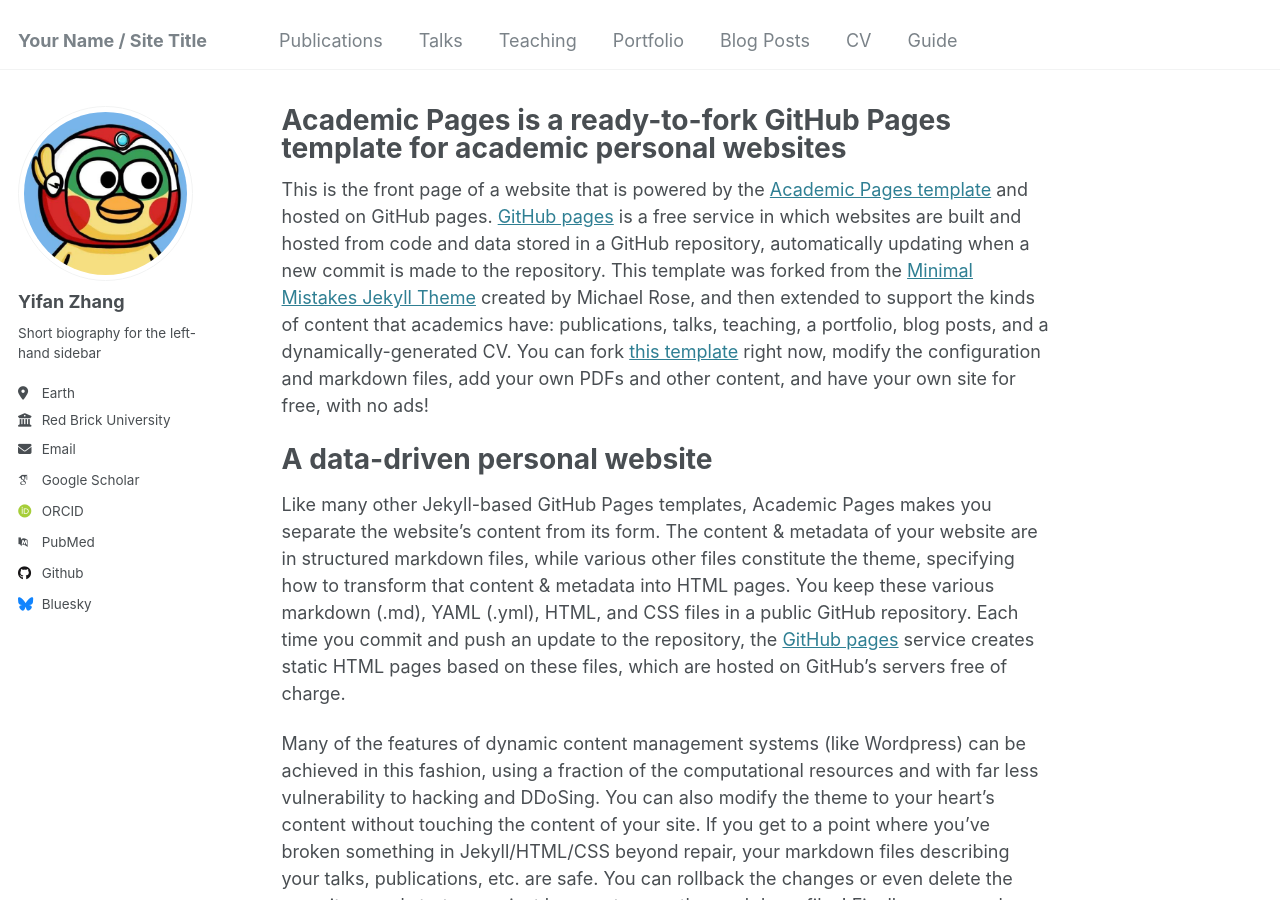
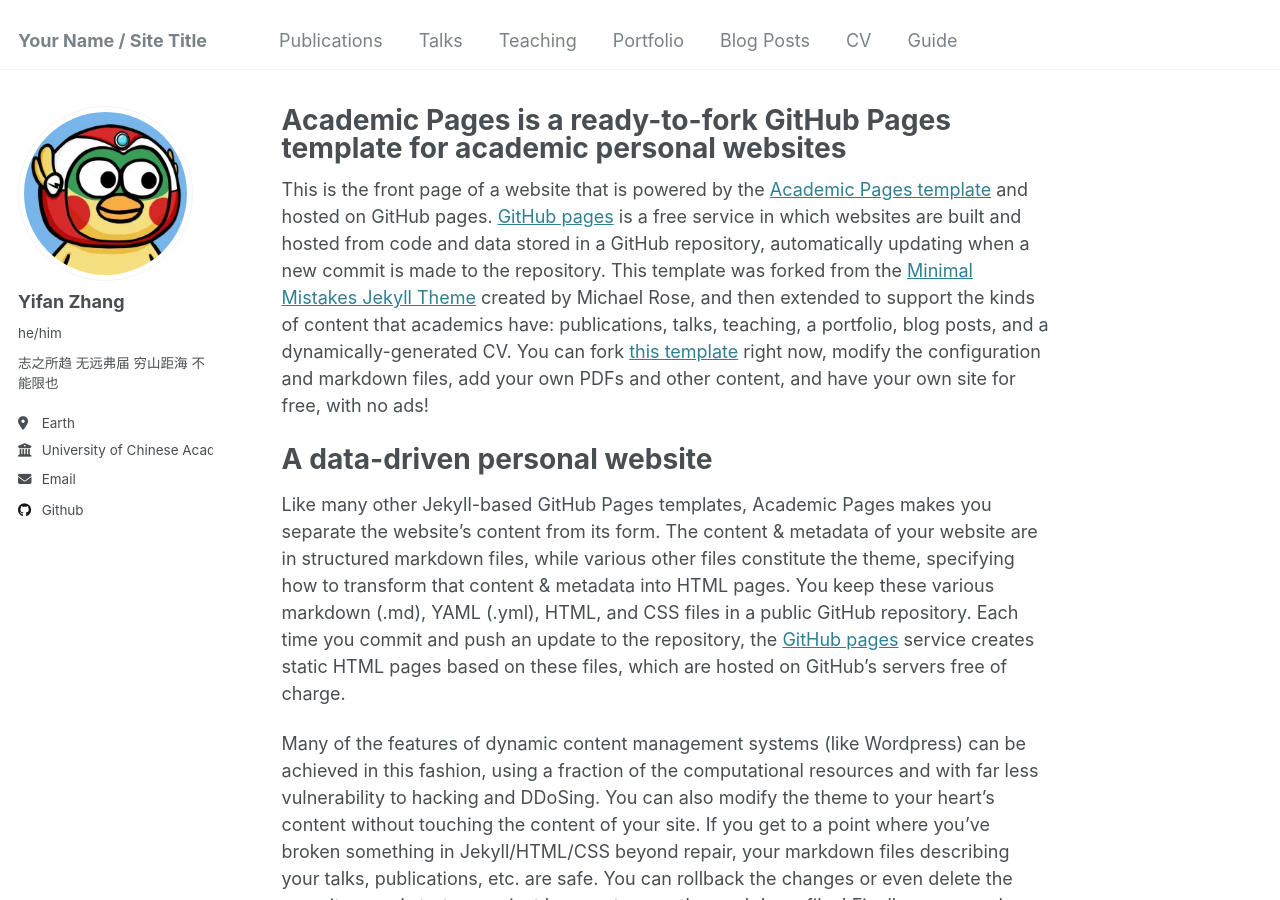
Before and after one commit to yf8578/yf8578.github.io, a Jekyll site: the page built from _pages/about.md, in a window 1280 px wide and 900 px high. Built offline with Jekyll 4.4.1, drawn with Linux system fonts in a browser that asks for light colours; some web fonts are replaced.

Commit message:
基础信息

```diff
--- a/_config.yml
+++ b/_config.yml
@@ -23,20 +23,20 @@
   # Biographic information
   avatar: "kaixinkun.png"
   name: "Yifan Zhang"
-  pronouns: # example: "she/her"
-  bio: "Short biography for the left-hand sidebar"
+  pronouns: "he/him" # example: "she/her"
+  bio: "志之所趋 无远弗届 穷山距海 不能限也"
   location: "Earth"
-  employer: "Red Brick University"
+  employer: "University of Chinese Academy of Sciences"
   uri: # URL
-  email: "none@example.org"
+  email: "zgangyf129@gmail.com"
 
   # Academic websites
   arxiv: # URL - Update with the correct link to your profile
-  googlescholar: "https://scholar.google.com/citations?user=PS_CX0AAAAAJ"
+  googlescholar: #"https://scholar.google.com/citations?user=PS_CX0AAAAAJ"
   impactstory: # URL
-  orcid: "http://orcid.org/yourorcidurl"
+  orcid: #"http://orcid.org/yourorcidurl"
   semantic: # URL
-  pubmed: "https://www.ncbi.nlm.nih.gov/pubmed/?term=john+snow"
+  pubmed: #"https://www.ncbi.nlm.nih.gov/pubmed/?term=john+snow"
   researchgate: # URL
   scopus: # URL
 
@@ -44,12 +44,12 @@
   bitbucket: # Username - Update with your username on the site
   codepen: # Username
   dribbble: # Username
-  github: "academicpages"
+  github: "yf8578"
   kaggle: # Username
   stackoverflow: # User number or user number and name (i.e., use "1" or "1/jeff-atwood")
 
   # Social media
-  bluesky: "bsky.app" # Replace this with you Bluesky username
+  bluesky: # "bsky.app" # Replace this with you Bluesky username
   facebook: # Username
   flickr: # Username
   foursquare: # Username
```
